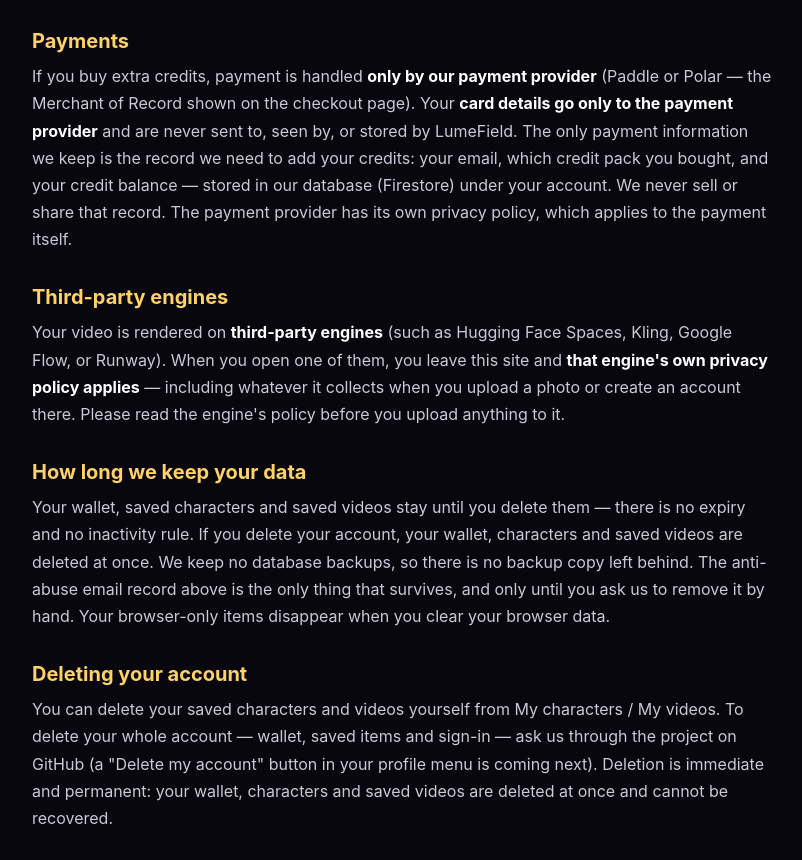
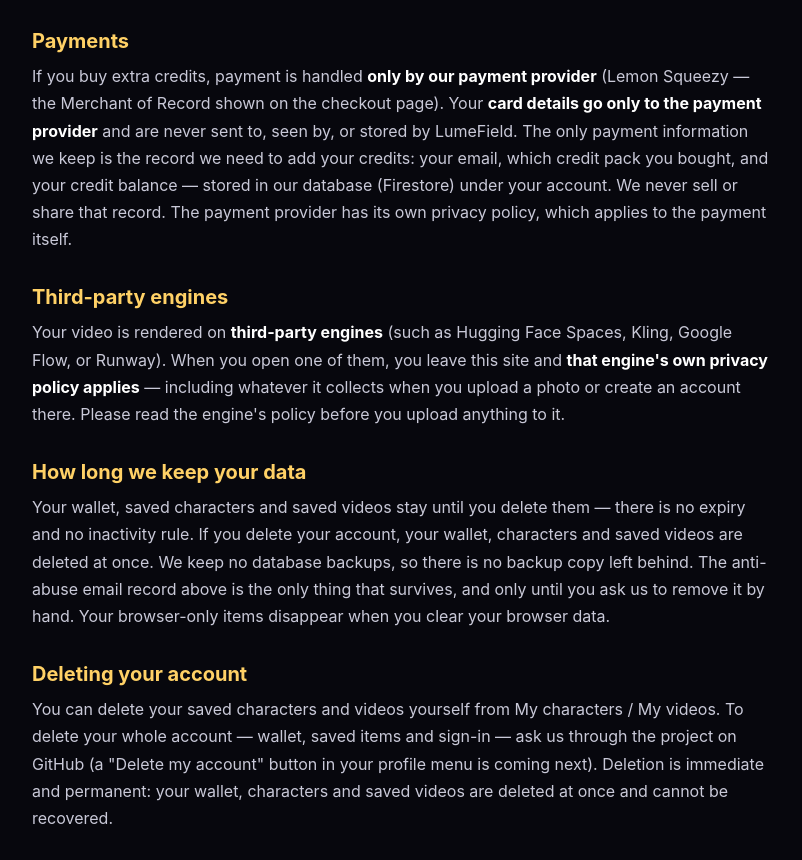
Before and after one commit to anikkazi302-gif/lumefield, a plain HTML site: page privacy.html in a window 1280 px wide. Shown: the part 1531-2391 px from the top of the page, without its empty margins (238-1040 px from the left). Drawn offline with Linux system fonts and the light colour scheme.

Commit message:
Update privacy.html

```diff
--- a/privacy.html
+++ b/privacy.html
@@ -63,7 +63,7 @@
   <p>This site sets <b>no cookies of its own</b> and runs no analytics or advertising trackers. Your browser stores three things locally, only in your own browser: (1) how many free guest videos you have used; (2) a referral code if you arrived through an invite link; (3) the list of video plans you built in this browser. Clearing your browser data removes all three. Signing in with Google happens on Google's own page and is governed by Google's privacy policy. Demo videos load from YouTube in privacy-enhanced mode and from Pexels; when a demo loads, YouTube or Pexels sees your IP address, as on any site that embeds a video.</p>
 
   <h2>Payments</h2>
-  <p>If you buy extra credits, payment is handled <b>only by our payment provider</b> (Paddle or Polar — the Merchant of Record shown on the checkout page). Your <b>card details go only to the payment provider</b> and are never sent to, seen by, or stored by LumeField. The only payment information we keep is the record we need to add your credits: your email, which credit pack you bought, and your credit balance — stored in our database (Firestore) under your account. We never sell or share that record. The payment provider has its own privacy policy, which applies to the payment itself.</p>
+  <p>If you buy extra credits, payment is handled <b>only by our payment provider</b> (Lemon Squeezy — the Merchant of Record shown on the checkout page). Your <b>card details go only to the payment provider</b> and are never sent to, seen by, or stored by LumeField. The only payment information we keep is the record we need to add your credits: your email, which credit pack you bought, and your credit balance — stored in our database (Firestore) under your account. We never sell or share that record. The payment provider has its own privacy policy, which applies to the payment itself.</p>
 
   <h2>Third-party engines</h2>
   <p>Your video is rendered on <b>third-party engines</b> (such as Hugging Face Spaces, Kling, Google Flow, or Runway). When you open one of them, you leave this site and <b>that engine's own privacy policy applies</b> — including whatever it collects when you upload a photo or create an account there. Please read the engine's policy before you upload anything to it.</p>
```
